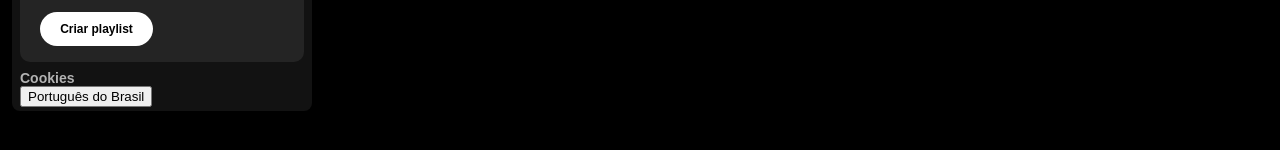
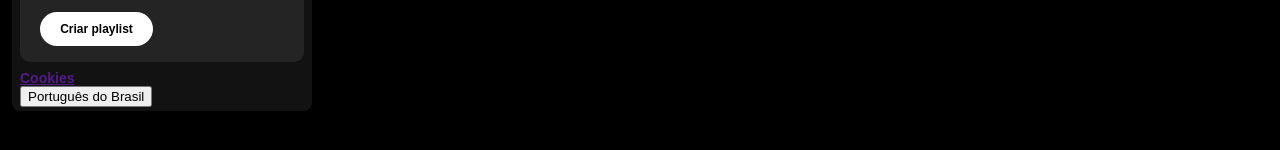
Before and after one commit to MiPigurim/Spotify-React, a React (Create React App) app: page / in a window 1280 px wide. Shown: the part 336-486 px from the top of the page. Built offline with nearby package versions, Linux system fonts and the light colour scheme.

Commit message:
refactory: sidebar.js

```diff
--- a/src/Sidebar/Sidebar.js
+++ b/src/Sidebar/Sidebar.js
@@ -40,7 +40,9 @@
 
       </section>
 
-      <div className="cookies">Cookies</div>
+      <div className="cookies">
+        <a href="">Cookies</a>
+      </div>
 
       <div className="languages">
         <button className="languages__button">
```
